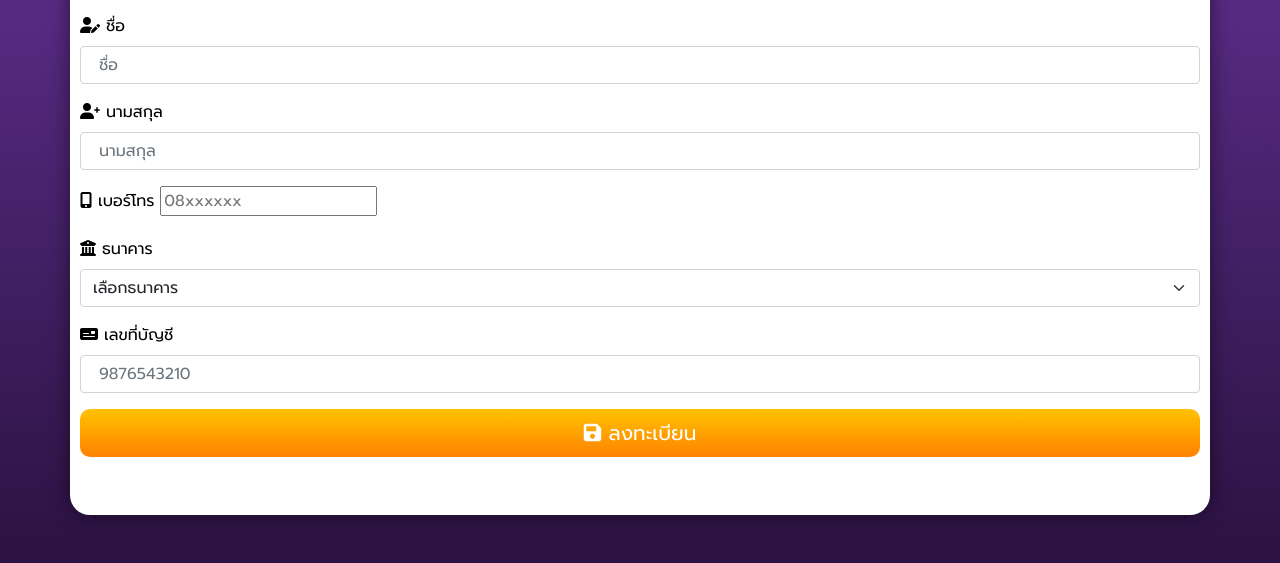
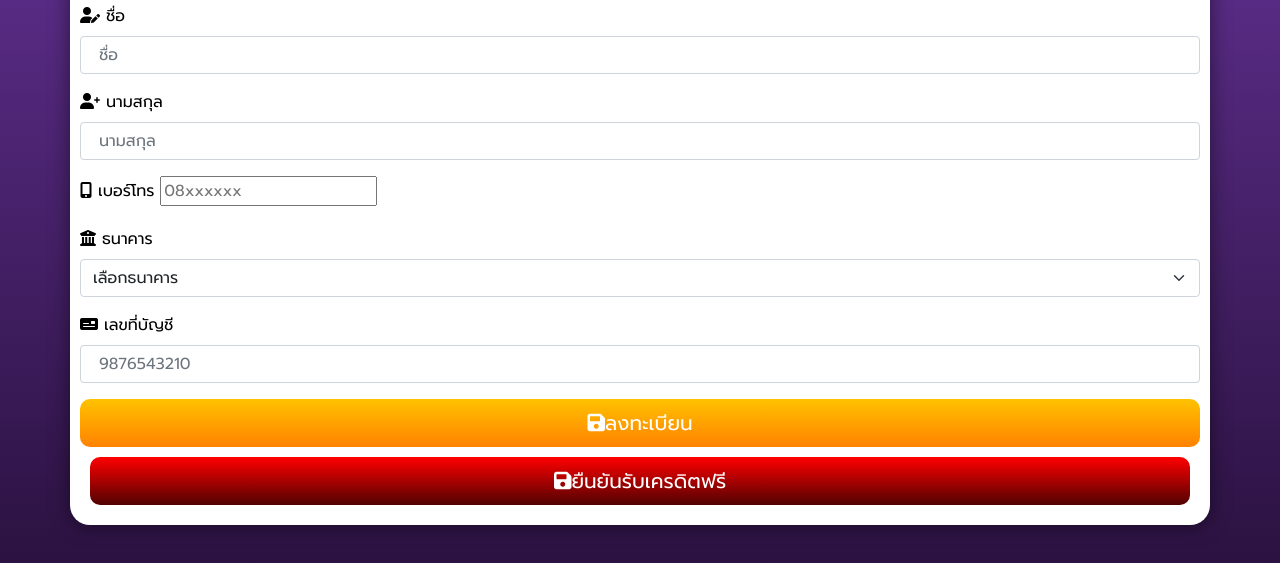
Before and after one commit to Allcredit/register, a plain HTML site: page index.html in a window 1280 px wide. Shown: the part 191-754 px from the top of the page. Drawn offline with nearby package versions, Linux system fonts and the light colour scheme; some packages are replaced by stand-ins of ours; a script that the page names is missing.

Commit message:
Add files via upload

```diff
--- a/index.html
+++ b/index.html
@@ -34,12 +34,20 @@ body{
     border-width: 5px;
     border-color: #000000;
 }
-.botton1{
+.botton{
   display: flex;
   justify-content: center;
   align-items: center;
   background-image: linear-gradient(180deg, #ffc200, #ff8200);
   border-radius: 10px;
+}
+.botton1{
+  display: flex;
+  justify-content: center;
+  align-items: center;
+  background-image: linear-gradient(180deg, #ff0000, #510202);
+  border-radius: 10px;
+  margin: 10px;
 }
 </style>
 <link rel="stylesheet" href="https://cdnjs.cloudflare.com/ajax/libs/font-awesome/6.0.0-beta3/css/all.min.css" integrity="sha512-Fo3rlrZj/k7ujTnHg4CGR2D7kSs0v4LLanw2qksYuRlEzO+tcaEPQogQ0KaoGN26/zrn20ImR1DfuLWnOo7aBA==" crossorigin="anonymous" referrerpolicy="no-referrer" />
@@ -101,13 +109,12 @@ body{
 <label for="name5" class="form-label"><i class="fas fa-money-check"></i> เลขที่บัญชี</label>
 <input type="text" class="form-control" name="name5" placeholder=" 9876543210 " required>
 </div>
+<div class="botton">
+<button type="submit" class="btn btn-lg" style="color: rgb(255, 255, 255);"><i class="fas fa-save"></i>ลงทะเบียน</button>
+</div>
 <div class="botton1">
-<button type="submit" class="btn btn-lg" style="color: rgb(255, 255, 255);"><i class="fas fa-save"></i> ลงทะเบียน</button>
-
-</div>
-<div class="botton2">
-<button type="button" id="sent" class="btn btn-lg" style="color: rgb(255, 255, 255);"><i class="fas fa-save"></i>ยืนยันรับเครดิตฟรี</button>
-</div>
+  <button type="send" class="btn btn-lg" style="color: rgb(255, 255, 255);"><i class="fas fa-save"></i>ยืนยันรับเครดิตฟรี</button>
+  </div>
 
   </form>
 <script>
@@ -122,8 +129,6 @@ body{
                   form.reset();
        return false;
             })
-
-
   window.onload = function(e){
       liff.init({liffId: "1657065398-7Gd2RyDd"}, function(){
         liff.ready.then(() =>{
```
